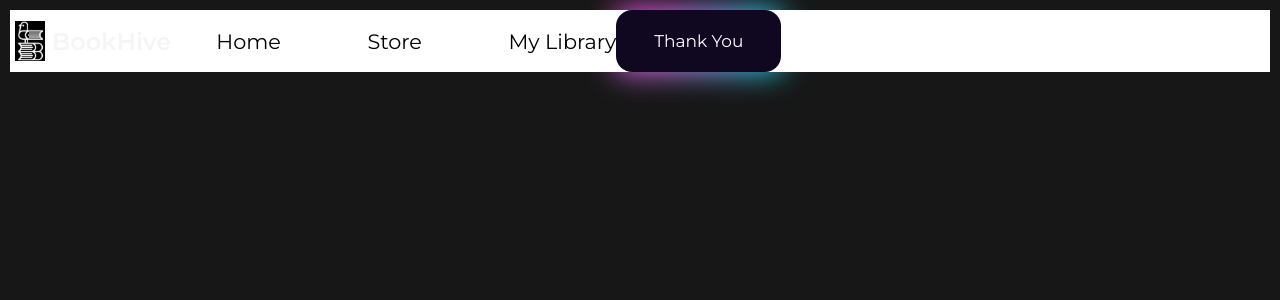
After one commit to Shail-26/BookHive, a PHP site: the page made by New Start/newPage.html in a window 1280 px wide. The commit adds this page. Shown: the top 300 px of the page. Run offline with PHP 8.4, Linux system fonts and the light colour scheme.

Commit message:
new home page

```diff
--- /dev/null
+++ b/New Start/button.css
@@ -0,0 +1,30 @@
+.thank-div button {
+    width: 165px;
+    height: 62px;
+    cursor: pointer;
+    color: #fff;
+    font-size: 17px;
+    border-radius: 1rem;
+    border: none;
+    position: relative;
+    background: #100720;
+    transition: 0.1s;
+  }
+
+  .thank-div button::after {
+    content: '';
+    width: 100%;
+    height: 100%;
+    background-image: radial-gradient( circle farthest-corner at 10% 20%,  rgba(255,94,247,1) 17.8%, rgba(2,245,255,1) 100.2% );
+    filter: blur(15px);
+    z-index: -1;
+    position: absolute;
+    left: 0;
+    top: 0;
+  }
+
+  .thank-div button:hover {
+    transform: scale(0.9) rotate(3deg);
+    background: radial-gradient( circle farthest-corner at 10% 20%,  rgba(255,94,247,1) 17.8%, rgba(2,245,255,1) 100.2% );
+    transition: 0.5s;
+  }
--- /dev/null
+++ b/New Start/newPage.html
@@ -0,0 +1,32 @@
+<!DOCTYPE html>
+<html>
+    <head>
+        <title>Library</title>
+        <link rel="stylesheet" href="button.css">
+        <link rel="stylesheet" href="pageStyle.css">
+    </head>
+    <body>
+        <header>
+            <div class="navbar-div">
+                <!-- logo start -->
+                <div class="logo-div">
+                    <img src="../images/logo_final.png">
+                    <a>BookHive</a>
+                </div>
+                <!-- logo end -->
+
+                <!-- link start -->
+                <ul class="nav-links">
+                    <li><a href="#">Home</a></li>
+                    <li><a href="#">Store</a></li>
+                    <li><a href="#">My Library</a></li>
+                </ul>
+                <!-- link end -->
+                <div class="thank-div">
+                    <button>Thank You</button>
+                </div>
+
+            </div>
+        </header>
+    </body>
+</html>
--- /dev/null
+++ b/New Start/pageStyle.css
@@ -0,0 +1,59 @@
+@import url('https://fonts.googleapis.com/css2?family=Montserrat:ital,wght@0,100;0,200;0,300;0,400;0,500;0,600;0,700;0,800;0,900;1,100;1,200;1,300;1,400;1,500;1,600;1,700;1,800;1,900&display=swap');
+*{
+    font-family: 'Montserrat', sans-serif;
+
+}
+body{
+    margin: 0;
+    background-color: rgb(23,23,23);
+}
+
+header{
+    padding: 10px;
+}
+
+.navbar-div {
+    background-color: white;
+    display: flex;
+}
+
+.navbar-div .nav-links{
+    display: flex;
+    flex-direction: row;
+    align-items: center;
+    justify-content: space-between;
+    width: 400px;
+}
+
+.thank-div{
+    display: flex;
+    justify-content: flex-end;
+}
+.logo-div{
+    margin: 5px;
+    display: flex;
+    align-items: center;
+}
+
+.logo-div a{
+    font-size: 24px;
+    margin-left: 7px;
+    font-weight: 600;
+    color: whitesmoke;
+}
+
+.logo-div img{
+    background-blend-mode: multiply;
+    width: 30px;
+
+}
+
+li{
+    list-style: none;
+}
+
+.nav-links a{
+    text-decoration: none;
+    color: black;
+    font-size: 1.3rem;
+}
```
Also changed, not shown: index.html (+11 -8 lines), style.css (+21 -23 lines), images/logo_final.png.
